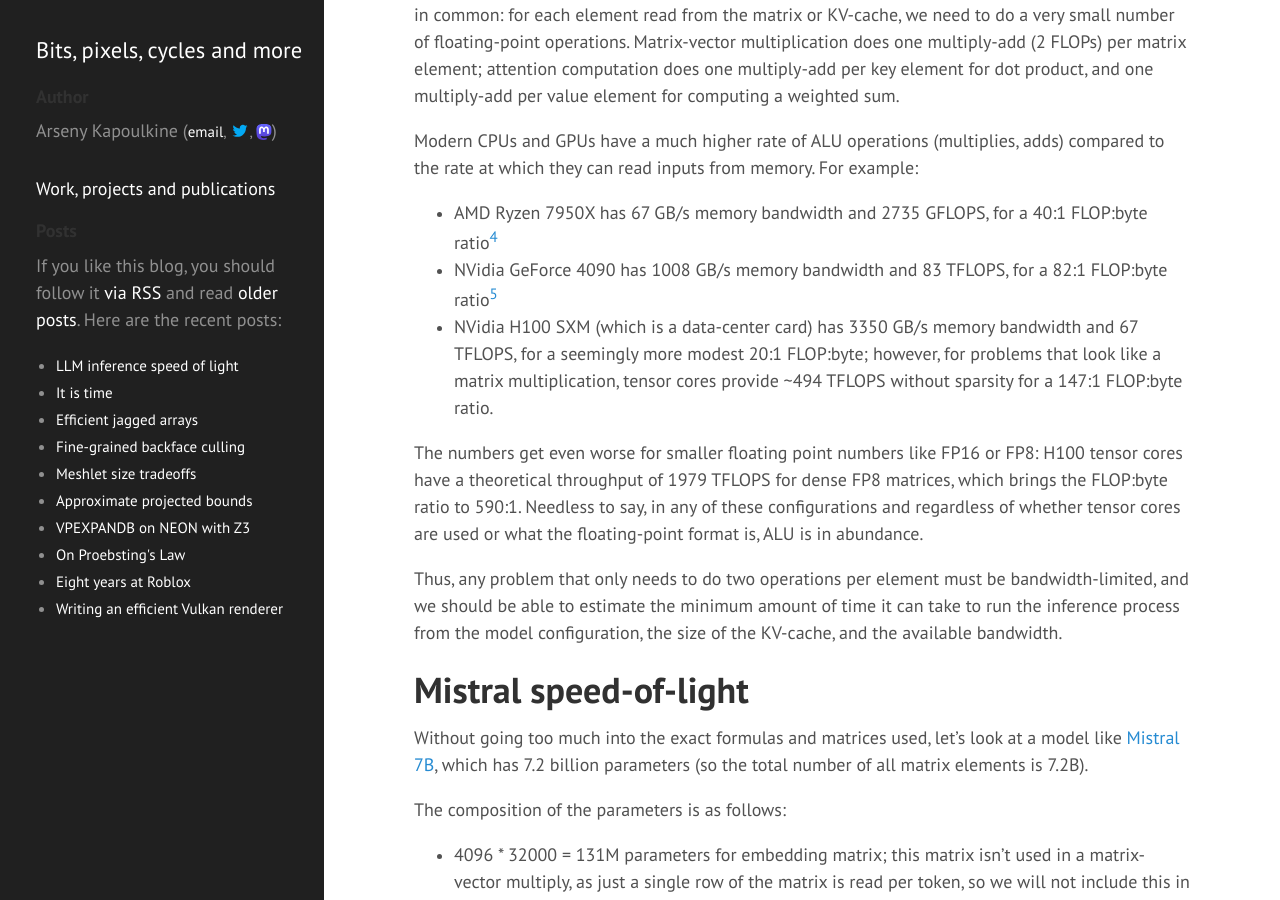
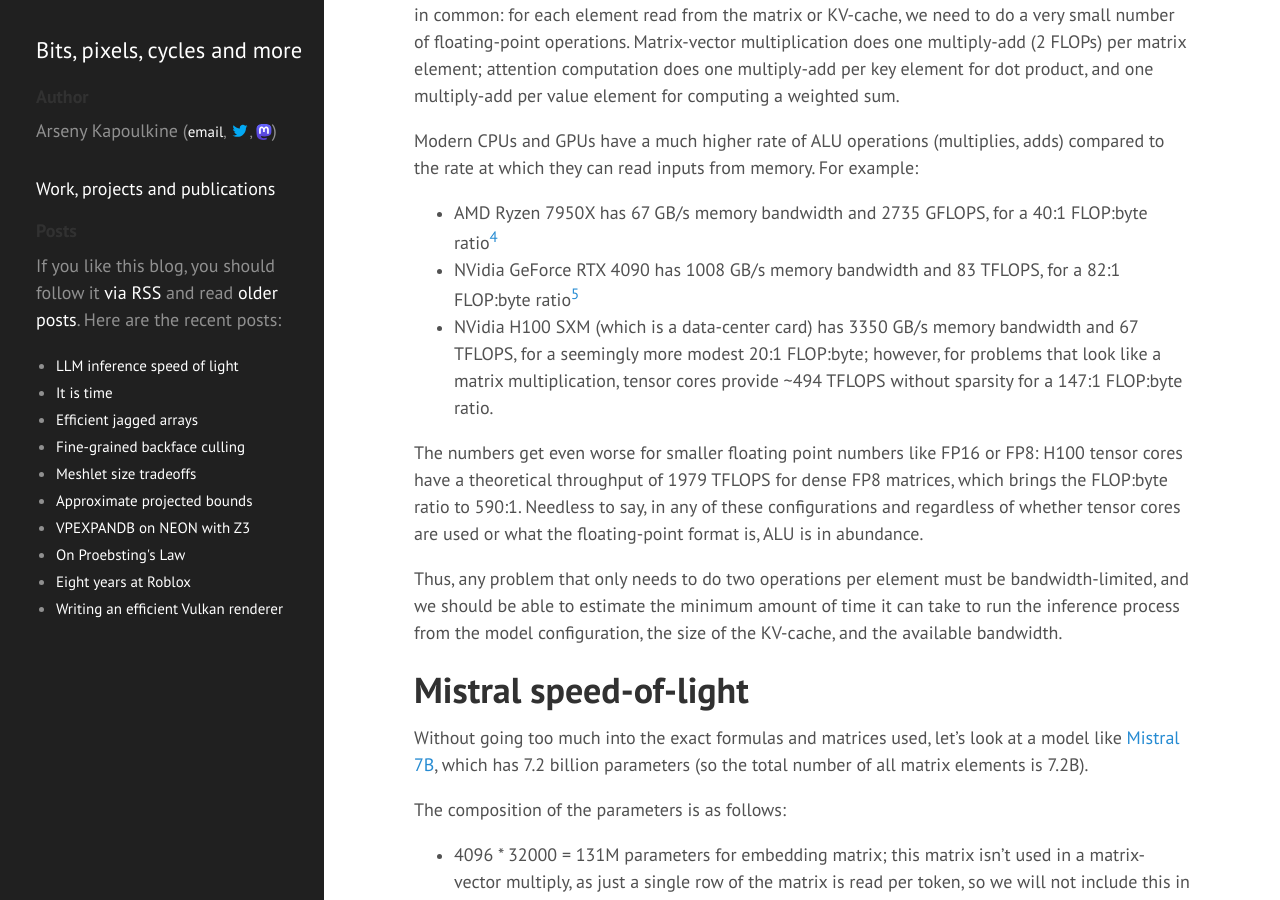
Before and after one commit to zeux/zeux.github.io, a Jekyll site: the page built from _posts/2024-03-15-llm-inference-sol.md, in a window 1280 px wide and 900 px high, scrolled down 1049 px. Built offline with Jekyll 4.4.1, drawn with Linux system fonts in a browser that asks for light colours.

Commit message:
Use GeForce RTX (other references are just RTX for brevity)

```diff
--- a/_posts/2024-03-15-llm-inference-sol.md
+++ b/_posts/2024-03-15-llm-inference-sol.md
@@ -21,7 +21,7 @@ Now, both matrix-vector multiplication and attention computation have one import
 Modern CPUs and GPUs have a much higher rate of ALU operations (multiplies, adds) compared to the rate at which they can read inputs from memory. For example:
 
 - AMD Ryzen 7950X has 67 GB/s memory bandwidth and 2735 GFLOPS, for a 40:1 FLOP:byte ratio[^4]
-- NVidia GeForce 4090 has 1008 GB/s memory bandwidth and 83 TFLOPS, for a 82:1 FLOP:byte ratio[^5]
+- NVidia GeForce RTX 4090 has 1008 GB/s memory bandwidth and 83 TFLOPS, for a 82:1 FLOP:byte ratio[^5]
 - NVidia H100 SXM (which is a data-center card) has 3350 GB/s memory bandwidth and 67 TFLOPS, for a seemingly more modest 20:1 FLOP:byte; however, for problems that look like a matrix multiplication, tensor cores provide ~494 TFLOPS without sparsity for a 147:1 FLOP:byte ratio.
 
 The numbers get even worse for smaller floating point numbers like FP16 or FP8: H100 tensor cores have a theoretical throughput of 1979 TFLOPS for dense FP8 matrices, which brings the FLOP:byte ratio to 590:1. Needless to say, in any of these configurations and regardless of whether tensor cores are used or what the floating-point format is, ALU is in abundance.
```
